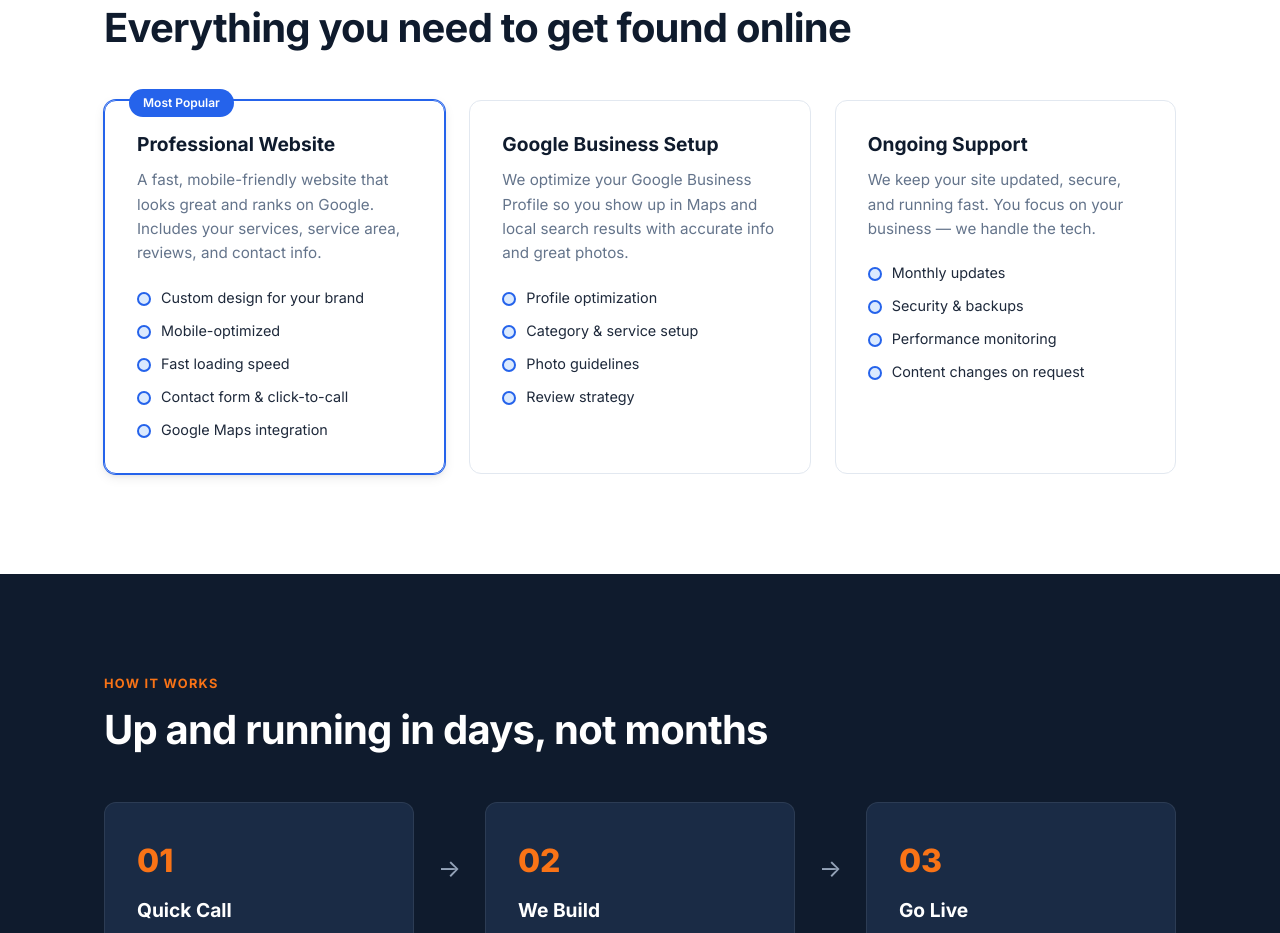
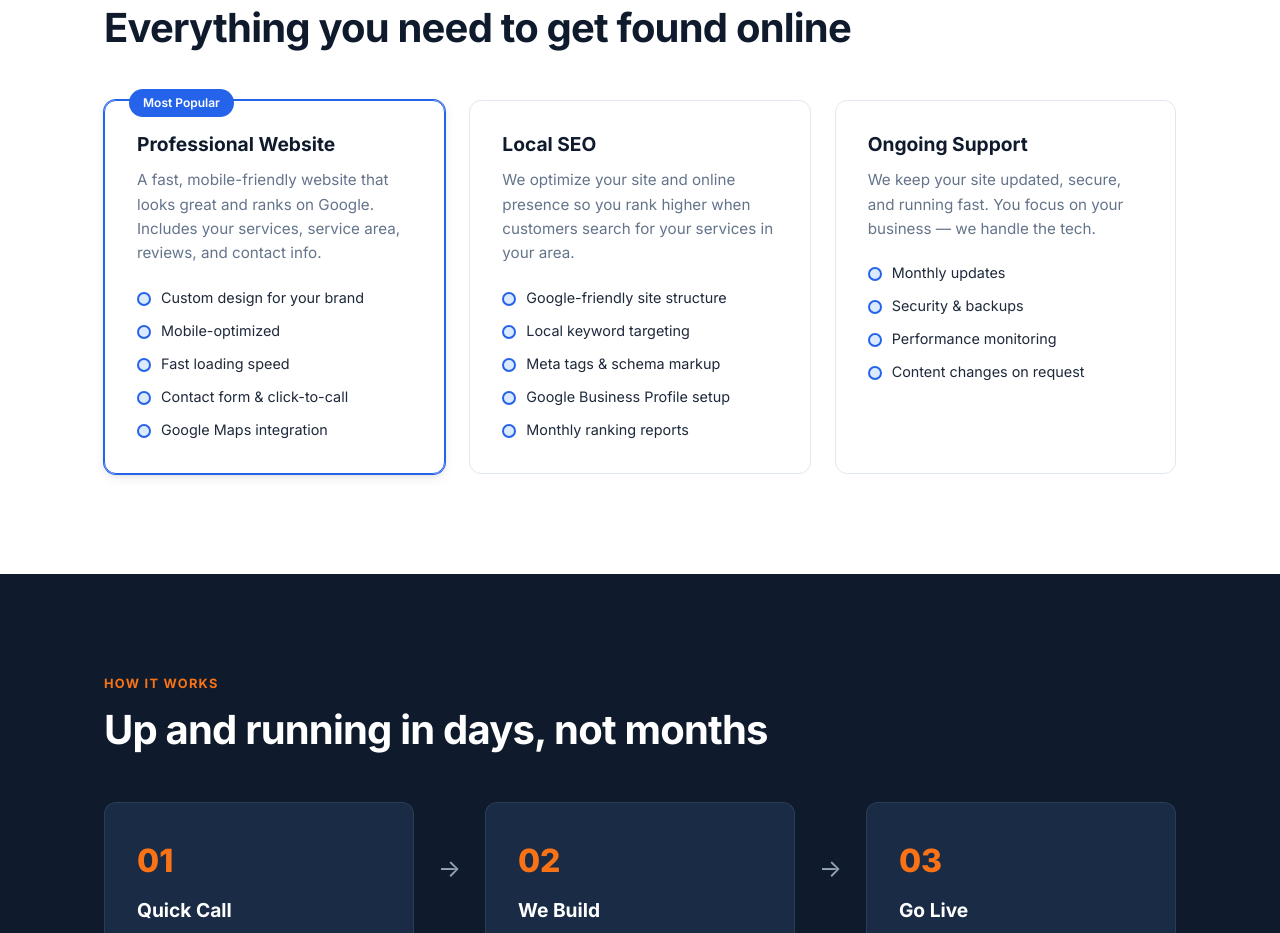
Before and after one commit to gaurav5421/foundlocal-site, a plain HTML site: page index.html in a window 1280 px wide. Shown: the part 1620-2553 px from the top of the page. Drawn offline with Linux system fonts and the light colour scheme.

Commit message:
Replace Google Business Setup with Local SEO service card
Higher-value, more recurring service. Google Business Profile
optimization folded in as a bullet point within Local SEO.

Co-Authored-By: Claude Opus 4.6 <noreply@anthropic.com>

```diff
--- a/index.html
+++ b/index.html
@@ -98,13 +98,14 @@
                 </ul>
             </div>
             <div class="service-card">
-                <h3>Google Business Setup</h3>
-                <p>We optimize your Google Business Profile so you show up in Maps and local search results with accurate info and great photos.</p>
+                <h3>Local SEO</h3>
+                <p>We optimize your site and online presence so you rank higher when customers search for your services in your area.</p>
                 <ul class="service-features">
-                    <li>Profile optimization</li>
-                    <li>Category & service setup</li>
-                    <li>Photo guidelines</li>
-                    <li>Review strategy</li>
+                    <li>Google-friendly site structure</li>
+                    <li>Local keyword targeting</li>
+                    <li>Meta tags & schema markup</li>
+                    <li>Google Business Profile setup</li>
+                    <li>Monthly ranking reports</li>
                 </ul>
             </div>
             <div class="service-card">
```
